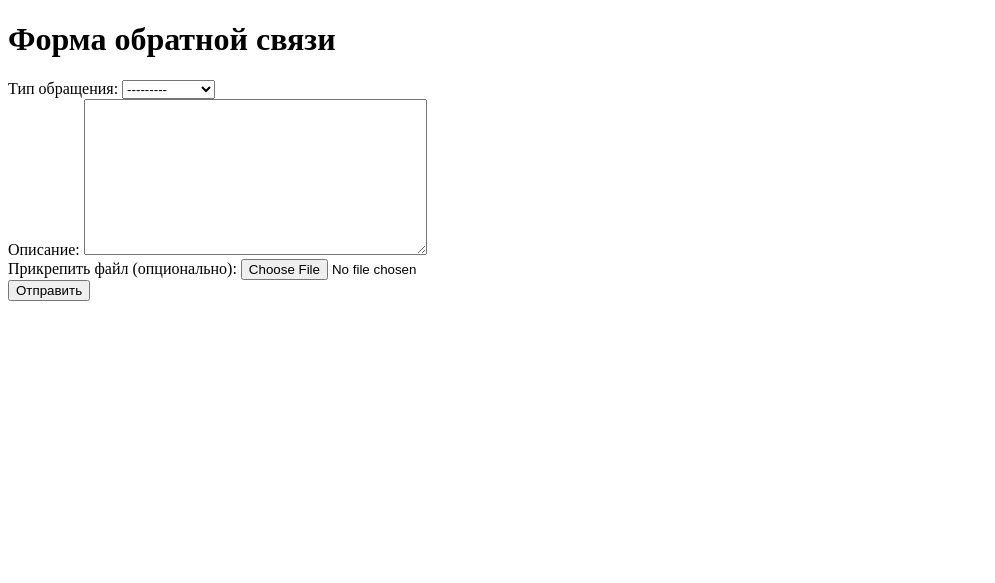
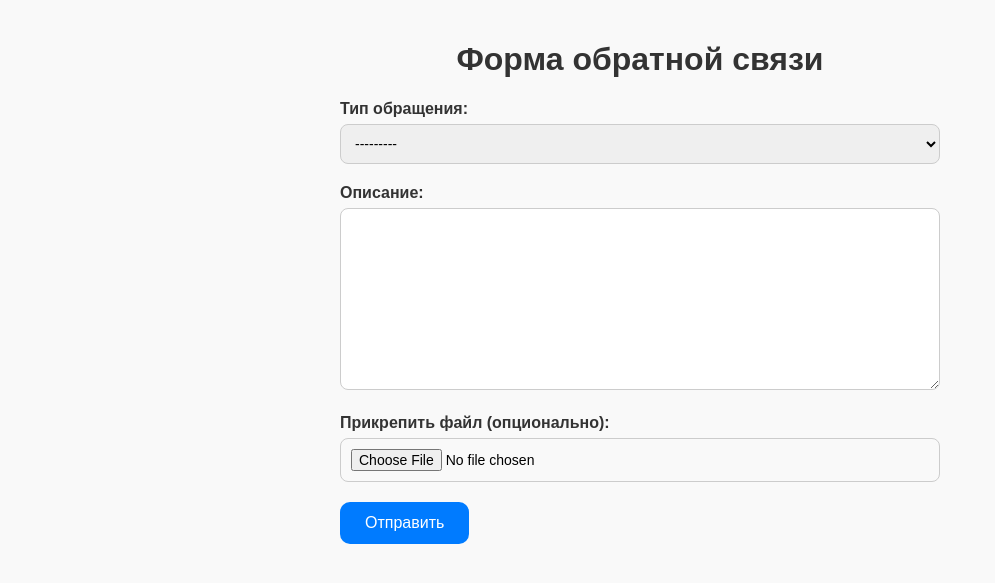
Before and after one commit to KlyushovaPolina/feedback_api, a Django app: page /feedback/ in a window 1280 px wide. Shown: the top 583 px of the page, without its empty margins (0-995 px from the left). Run offline with Django 5.2, Linux system fonts and the light colour scheme.

Commit message:
feat: add and connect style.css style file

```diff
--- /dev/null
+++ b/feedback/static/feedback/style.css
@@ -0,0 +1,66 @@
+body {
+    font-family: Arial, sans-serif;
+    max-width: 600px;
+    margin: 0 auto;
+    padding: 20px;
+    background-color: #f9f9f9;
+}
+
+h1 {
+    text-align: center;
+    color: #333;
+}
+
+.form-group {
+    margin-bottom: 20px;
+}
+
+label {
+    display: block;
+    margin-bottom: 6px;
+    font-weight: bold;
+    color: #333;
+}
+
+select, textarea, input[type="file"] {
+    width: 100%;
+    padding: 10px;
+    border: 1px solid #ccc;
+    border-radius: 8px;
+    font-size: 14px;
+    box-sizing: border-box;
+}
+
+button {
+    padding: 12px 25px;
+    background: #007bff;
+    color: white;
+    border: none;
+    border-radius: 10px; /* Скруглённые углы */
+    cursor: pointer;
+    font-size: 16px;
+    transition: background-color 0.3s ease;
+}
+
+button:hover {
+    background-color: #0056b3;
+}
+
+.message {
+    margin: 15px 0;
+    padding: 12px;
+    border-radius: 8px;
+    font-size: 14px;
+}
+
+.success {
+    background: #d4edda;
+    color: #155724;
+    border: 1px solid #c3e6cb;
+}
+
+.error {
+    background: #f8d7da;
+    color: #721c24;
+    border: 1px solid #f5c6cb;
+}
--- a/feedback/templates/feedback/feedback_form.html
+++ b/feedback/templates/feedback/feedback_form.html
@@ -4,6 +4,8 @@
 <head>
     <meta charset="UTF-8">
     <title>Форма обратной связи</title>
+    {% load static %}
+    <link rel="stylesheet" href="{% static 'feedback/style.css' %}">
 </head>
 <body>
     <h1>Форма обратной связи</h1>
```
